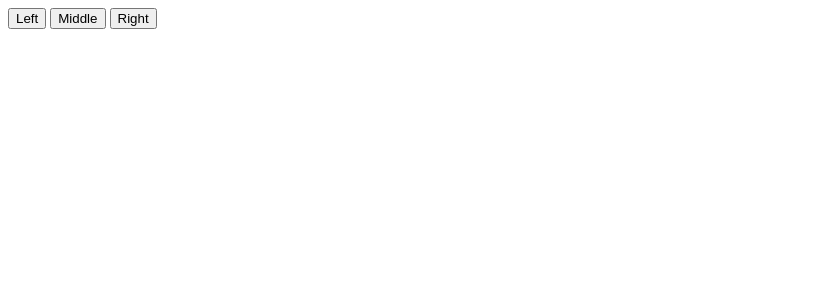
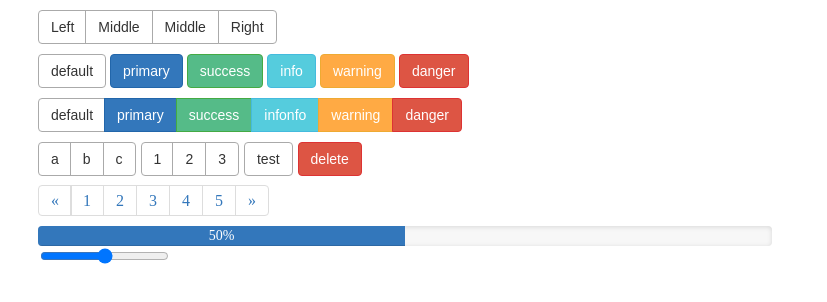
Before and after one commit to soneyuu/css-kirai, a plain HTML site: page index.html in a window 1280 px wide. Shown: the whole page, without its empty margins (0-827 px from the left). Drawn offline with nearby package versions, Linux system fonts and the light colour scheme.

Commit message:
dekita?
dekita?

```diff
--- /dev/null
+++ b/a.css
@@ -0,0 +1,289 @@
+* {
+  box-sizing: border-box;
+  /*font-family: "Helvetica Neue",Helvetica,Arial,sans-serif;*/
+}
+
+.main {
+  padding: 0 20px;
+}
+
+.element {
+  margin: 10px;
+}
+
+.progress {
+  display: block;
+  border-radius: 4px;
+  background-color: #f7f7f7;
+  overflow: hidden;
+  box-shadow: inset 0 1px 5px rgba(0,0,0,.125);
+}
+
+.progress::after {
+  content: "";
+  display: table;
+  clear: both;
+}
+
+.progress-bar {
+  float: left;
+  height: 100%;
+  font-size: 14px;
+  color: #fff;
+  line-height: 20px;
+  text-align: center;
+  background-color: #37b;
+  box-shadow: inset 0 -1px 0 rgba(0,0,0,.125);
+  transition: width .6s ease;
+  z-index: -1;
+}
+
+ul {
+  padding: 0;
+}
+
+ul li {
+  display: inline-block;
+}
+
+.pagination>li {
+  float: left;
+}
+
+.pagination>li>a {
+  text-decoration: none;
+  color: #37b;
+  padding: 6px 12px;
+  border: 1px solid #ddd;
+  border-radius: 4px;
+}
+
+.pagination>li>a:hover, .pagination>li>a:focus {
+  color: #257;
+  background: #eee;
+}
+
+.pagination>li:not(:first-child):last-child>a {
+  /*border-radius: 0 4px 4px 0;*/
+  border-top-left-radius: 0;
+  border-bottom-left-radius: 0;
+  margin-left: -1px; /*ここもっといい案ない？*/
+}
+
+.pagination>li:first-child:not(:last-child)>a {
+  /*border-radius: 4px 0 0 4px;*/
+  border-top-right-radius: 0;
+  border-bottom-right-radius: 0;
+  margin-right: -1px;
+}
+
+.pagination>li:not(:first-child):not(:last-child)>a {
+  border-radius: 0;
+  margin-left: -1px;
+}
+
+
+.pagination::after {
+  content: "";
+  display: table;
+  clear: both;
+}
+
+button {
+  background-color: transparent;
+  border: none;
+  cursor: pointer;
+  outline: none;
+  padding: 0;
+  margin: 0;
+}
+
+.btn {
+  display: inline-block;
+  font-size: 14px;
+  line-height: 20px;
+  padding: 6px 12px;
+  border: 1px solid transparent;
+  border-radius: 4px;
+  background-color: #ddd;
+}
+
+.btn:focus {
+  outline: -webkit-focus-ring-color auto 5px;
+  outline-offset: -2px;
+  box-shadow: inset 0 3px 5px rgba(0,0,0,.125);
+  /*border-color: #9ce;
+  box-shadow: 0 0 0px 2px #9ce;*/
+  z-index: 10;
+}
+
+.btn-default {
+  color: #333;
+  background-color: #fff;
+  border-color: #aaa;
+}
+
+.btn-default:hover, .btn-default:active {
+  background-color: #eee;
+  border-color: #aaa;
+}
+
+.btn-default:active:hover, .btn-default:active:focus {
+  background-color: #ddd;
+  border-color: #888;
+}
+
+.btn-default:focus {
+  background-color: #eee;
+  border-color: #888;
+}
+
+.btn-primary {
+  color: #fff;
+  background-color: #37b;
+  border-color: #26a;
+}
+
+.btn-primary:hover, .btn-primary:active {
+  background-color: #269;
+  border-color: #247;
+}
+
+.btn-primary:active:hover, .btn-primary:active:focus {
+  background-color: #247;
+  border-color: #124;
+}
+
+.btn-primary:focus {
+  background-color: #269;
+  border-color: #124;
+}
+
+.btn-success {
+  color: #fff;
+  background-color: #5b8;
+  border-color: #4a4;
+}
+
+.btn-success:hover, .btn-success:active {
+  background-color: #494;
+  border-color: #383;
+}
+
+.btn-success:active:hover, .btn-success:active:focus {
+  background-color: #383;
+  border-color: #252;
+}
+
+.btn-success:focus {
+  background-color: #494;
+  border-color: #252;
+}
+
+.btn-info {
+  color: #fff;
+  background-color: #5cd;
+  border-color: #4bd;
+}
+
+.btn-info:hover, .btn-info:active {
+  background-color: #3bd;
+  border-color: #29b;
+}
+
+.btn-info:active:hover, .btn-info:active:focus {
+  background-color: #29b;
+  border-color: #168;
+}
+
+.btn-info:focus {
+  background-color: #3bd;
+  border-color: #168;
+}
+
+.btn-warning {
+  color: #fff;
+  background-color: #fa4;
+  border-color: #ea3;
+}
+
+.btn-warning:hover, .btn-warning:active {
+  background-color: #e91;
+  border-color: #d81;
+}
+
+.btn-warning:active:hover, .btn-warning:active:focus {
+  background-color: #d81;
+  border-color: #950;
+}
+
+.btn-warning:focus {
+  background-color: #e91;
+  border-color: #950;
+}
+
+.btn-danger {
+  color: #fff;
+  background-color: #d54;
+  border-color: #d33;
+}
+
+.btn-danger:hover, .btn-danger:active {
+  background-color: #c32;
+  border-color: #a22;
+}
+
+.btn-danger:active:hover, .btn-danger:active:focus {
+  background-color: #a22;
+  border-color: #711;
+}
+
+.btn-danger:focus {
+  background-color: #c32;
+  border-color: #711;
+}
+
+
+.btn-group::after {
+  content: "";
+  display: table;
+  clear: both;
+}
+
+.btn-group>.btn {
+  float: left;
+  position: relative;
+}
+
+.btn-group>.btn:not(:first-child):last-child {
+  /*border-radius: 0 4px 4px 0;*/
+  border-top-left-radius: 0;
+  border-bottom-left-radius: 0;
+  margin-left: -1px; /*ここもっといい案ない？*/
+}
+
+.btn-group>.btn:first-child:not(:last-child) {
+  /*border-radius: 4px 0 0 4px;*/
+  border-top-right-radius: 0;
+  border-bottom-right-radius: 0;
+  margin-right: -1px;
+}
+
+.btn-group>.btn:not(:first-child):not(:last-child) {
+  border-radius: 0;
+  margin-left: -1px;
+}
+
+.btn-toolbar>.btn-group {
+  float: left;
+}
+
+.btn-toolbar>.btn-group:not(:first-child) {
+  margin-left: 5px;
+}
+
+.btn-toolbar::after {
+  content: "";
+  display: table;
+  clear: both;
+}
--- a/index.html
+++ b/index.html
@@ -3,13 +3,95 @@
   <head>
     <meta charset="utf-8">
     <title>CSS</title>
-    <link rel="stylesheet" href="./index.css" type="text/css">
+    <link rel="stylesheet" href="./a.css" type="text/css">
+    <script src="https://code.jquery.com/jquery-3.1.1.min.js" integrity="sha256-hVVnYaiADRTO2PzUGmuLJr8BLUSjGIZsDYGmIJLv2b8=" crossorigin="anonymous"></script>
+    <script type="text/javascript">
+    function changeProgressBar(percent) {
+      document.getElementById('prog-bar').style.width = percent + "%";
+      document.getElementById('prog-val').innerText = percent + "%";
+    }
+    </script>
   </head>
   <body>
-    <div class="btn-group" role="group" aria-label="...">
-      <button type="button" class="btn btn-default">Left</button>
-      <button type="button" class="btn btn-default">Middle</button>
-      <button type="button" class="btn btn-default">Right</button>
+    <div class="main">
+      <div class="element">
+        <div class="btn-group">
+          <button type="button" class="btn btn-default">Left</button>
+          <button type="button" class="btn btn-default">Middle</button>
+          <button type="button" class="btn btn-default">Middle</button>
+          <button type="button" class="btn btn-default">Right</button>
+        </div>
+      </div>
+
+      <div class="element">
+        <button type="button" class="btn btn-default">default</button>
+        <button type="button" class="btn btn-primary">primary</button>
+        <button type="button" class="btn btn-success">success</button>
+        <button type="button" class="btn btn-info">info</button>
+        <button type="button" class="btn btn-warning">warning</button>
+        <button type="button" class="btn btn-danger">danger</button>
+      </div>
+
+      <div class="element">
+        <div class="btn-group">
+          <button type="button" class="btn btn-default">default</button>
+          <button type="button" class="btn btn-primary">primary</button>
+          <button type="button" class="btn btn-success">success</button>
+          <button type="button" class="btn btn-info">infonfo</button>
+          <button type="button" class="btn btn-warning">warning</button>
+          <button type="button" class="btn btn-danger">danger</button>
+        </div>
+      </div>
+
+      <div class="element">
+        <div class="btn-toolbar">
+          <div class="btn-group">
+            <button type="button" class="btn btn-default">a</button>
+            <button type="button" class="btn btn-default">b</button>
+            <button type="button" class="btn btn-default">c</button>
+          </div>
+          <div class="btn-group">
+            <button type="button" class="btn btn-default">1</button>
+            <button type="button" class="btn btn-default">2</button>
+            <button type="button" class="btn btn-default">3</button>
+          </div>
+          <div class="btn-group">
+            <button type="button" class="btn btn-default">test</button>
+          </div>
+          <div class="btn-group">
+            <button type="button" class="btn btn-danger">delete</button>
+          </div>
+        </div>
+      </div>
+
+      <div class="element">
+        <ul class="pagination">
+          <li>
+            <a href="#" aria-label="Previous">
+              <span aria-hidden="true">&laquo;</span>
+            </a>
+          </li>
+          <li><a href="#">1</a></li>
+          <li><a href="#">2</a></li>
+          <li><a href="#">3</a></li>
+          <li><a href="#">4</a></li>
+          <li><a href="#">5</a></li>
+          <li>
+            <a href="#" aria-label="Next">
+              <span aria-hidden="true">&raquo;</span>
+            </a>
+          </li>
+        </ul>
+      </div>
+
+      <div class="element" style="width: 60%;">
+        <div class="progress">
+          <div id="prog-bar" class="progress-bar" aria-valuemin="0" aria-valuemax="100" style="width: 50%;">
+            <span id="prog-val">50%</span>
+          </div>
+        </div>
+        <input type="range" id="prog-range" step="0.5" oninput="changeProgressBar(this.value);">
+      </div>
     </div>
   </body>
 </html>
```
Also changed, not shown: index.css (deleted).
